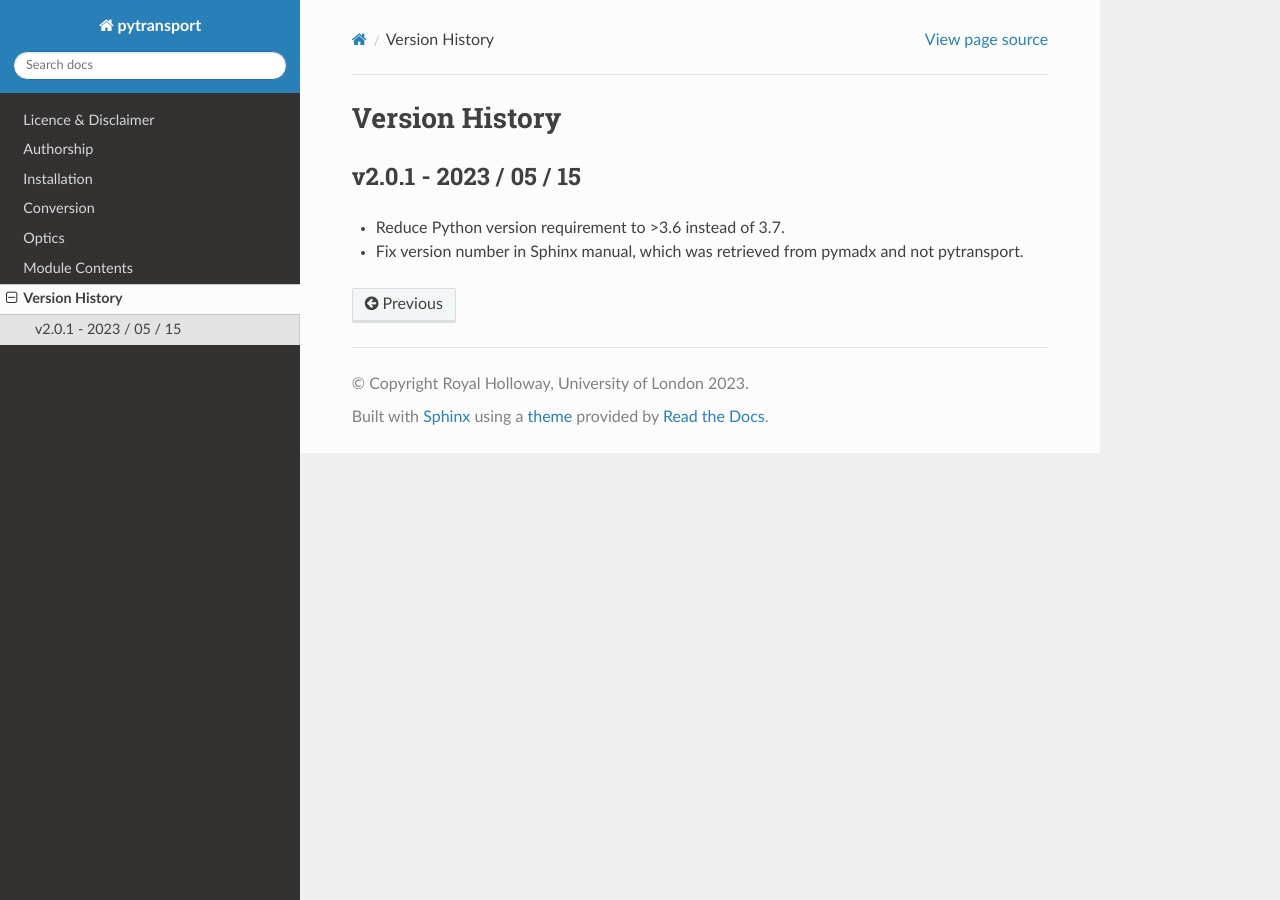
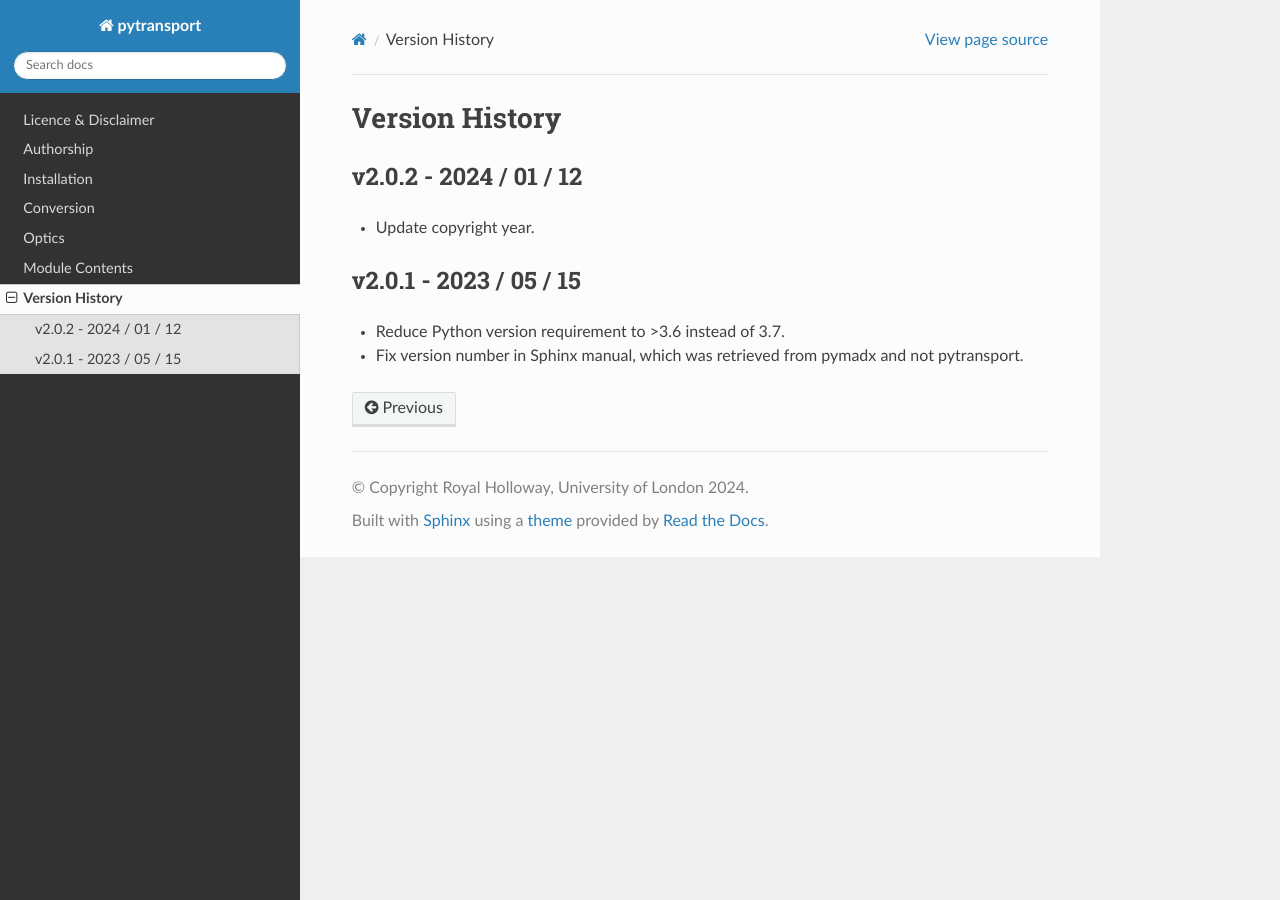
Before and after one commit to bdsim-collaboration/pytransport, a Sphinx documentation site: the page built from docs/source/version_history.rst, in a window 1280 px wide. Built offline with Sphinx 7.4.7 and the Read the Docs theme 2.0.0, drawn with Linux system fonts in a browser that asks for light colours.

Commit message:
Update copyright year.

```diff
--- a/docs/source/conf.py
+++ b/docs/source/conf.py
@@ -50,7 +50,7 @@ master_doc = 'index'
 
 # General information about the project.
 project = u'pytransport'
-copyright = u'Royal Holloway, University of London 2023'
+copyright = u'Royal Holloway, University of London 2024'
 author = u'W Shields, A Abramov, S Boogert, L Nevay, J Snuverink, S Walker'
 
 # The version info for the project you're documenting, acts as replacement for
--- a/docs/source/licence.rst
+++ b/docs/source/licence.rst
@@ -2,7 +2,7 @@
 Licence & Disclaimer
 ====================
 
-pytransport Copyright (C) Royal Holloway, University of London 2023
+pytransport Copyright (C) Royal Holloway, University of London 2024
 
 pytransport is free software: you can redistribute it and/or modify
 it under the terms of the GNU General Public License as published
--- a/docs/source/version_history.rst
+++ b/docs/source/version_history.rst
@@ -1,5 +1,10 @@
 Version History
 ===============
+
+v2.0.2 - 2024 / 01 / 12
+-----------------------
+
+* Update copyright year.
 
 
 v2.0.1 - 2023 / 05 / 15
```
Also changed, not shown: LICENSE.txt.
